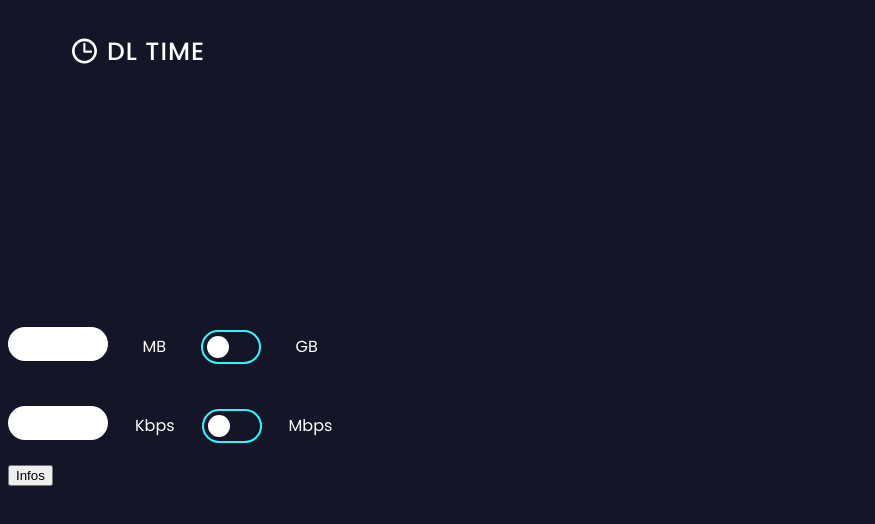
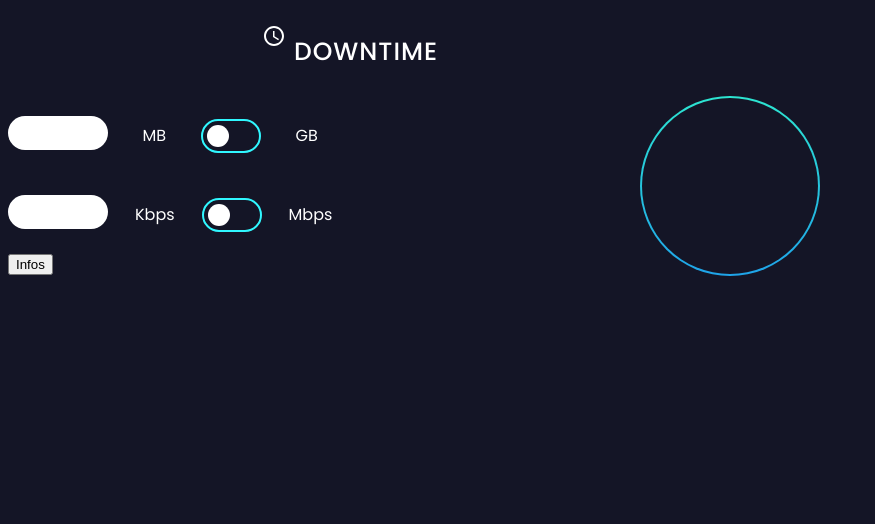
Before and after one commit to MathisTimo/DownloadCalculator, a plain HTML site: page index.html in a window 1280 px wide. Shown: the whole page, without its empty margins (0-875 px from the left). Drawn offline with Linux system fonts and the light colour scheme.

Commit message:
CSS V1.2
Big button w/ annimation
Calcul box
Logo + SVG

```diff
--- a/index.html
+++ b/index.html
@@ -76,15 +76,19 @@
   </head>
   <body id="dbody">
       <div id="logo">
-        <svg id="clock" xmlns="http://www.w3.org/2000/svg" xmlns:xlink="http://www.w3.org/1999/xlink" version="1.1" id="Capa_1" x="0px" y="0px" width="512px" height="512px" viewBox="0 0 97.16 97.16" style="enable-background:new 0 0 97.16 97.16;" xml:space="preserve">
-        <g>
-	       <g>
-		      <path d="M48.58,0C21.793,0,0,21.793,0,48.58s21.793,48.58,48.58,48.58s48.58-21.793,48.58-48.58S75.367,0,48.58,0z M48.58,86.823    c-21.087,0-38.244-17.155-38.244-38.243S27.493,10.337,48.58,10.337S86.824,27.492,86.824,48.58S69.667,86.823,48.58,86.823z" fill="#FFFFFF"/>
-		      <path d="M73.898,47.08H52.066V20.83c0-2.209-1.791-4-4-4c-2.209,0-4,1.791-4,4v30.25c0,2.209,1.791,4,4,4h25.832    c2.209,0,4-1.791,4-4S76.107,47.08,73.898,47.08z" fill="#FFFFFF"/>
-	       </g>
-        </g>
-        </svg><p id="logotext">DL TIME</p>
+        <svg id="clock" xmlns="http://www.w3.org/2000/svg" xmlns:xlink="http://www.w3.org/1999/xlink" version="1.1" x="0px" y="0px" viewBox="0 0 510 510" >
+<g>
+	<g id="access-time">
+		<path  d="M255,0C114.75,0,0,114.75,0,255s114.75,255,255,255s255-114.75,255-255S395.25,0,255,0z     M255,459c-112.2,0-204-91.8-204-204S142.8,51,255,51s204,91.8,204,204S367.2,459,255,459z"/>
+		<polygon  points="267.75,127.5 229.5,127.5 229.5,280.5 362.1,362.1 382.5,328.95 267.75,260.1   "/>
+	</g>
+            </g>
+</svg><p id="logotext">DOWNTIME</p>
       </div>
+      <div id="ring" style="position: absolute; left: 50%;">
+          <span class="start-ring"></span>
+          <span class="start-border"></span>
+          </div>
       <div id="box">
         <form>
             <div class="row">
@@ -116,6 +120,7 @@
         </form>
           <button onclick="calc()">Infos</button>
           <p id="time"></p>
+
       </div>
   </body>
 </html>
--- a/style.css
+++ b/style.css
@@ -9,10 +9,11 @@ body{
 }
 
 #clock{
-    width: 25px;
+    width: 20px;
     fill: white;
-    margin-left: 5vw;
-    margin-top: -213px;
+    padding-right: 10px;
+    margin-top: -32px;
+
 }
 
 #clock:hover{
@@ -25,13 +26,57 @@ body{
     font-size: 25px;
     font-weight: 500;
     letter-spacing: 1px;
-    margin-left: 10px;
 }
 
 #logo{
     display: flex;
     flex-direction: row;
+    margin-left: 20vw;;
 }
+
+.start-border {
+    display: block;
+    position: absolute;
+    top: 0;
+    left: 0;
+    width: 180px;
+    height: 180px;
+    border-radius: 180px;
+    box-sizing: border-box;
+    background-color: #141526;
+    border: 2px transparent solid;
+    background-origin: border-box;
+    background-clip: content-box,border-box;
+    background-image: linear-gradient(#141526,#141526),linear-gradient(to bottom,#2de5d1,#1fa4e9);
+    animation-name: start-heartbeat;
+    animation-delay: 3.5s;
+    animation-duration: 3.5s;
+    animation-iteration-count: infinite;
+    animation-timing-function: ease-out;
+}
+
+.start-ring {
+    display: block;
+    position: absolute;
+    top: 0;
+    left: 0;
+    width: 180px;
+    height: 180px;
+    border-radius: 180px;
+    box-sizing: border-box;
+    border: 2px #26c5dd solid;
+    opacity: 0;
+    animation-name: start-ring;
+    animation-delay: 8.5s;
+    animation-duration: 3s;
+    animation-iteration-count: infinite;
+    animation-timing-function: linear;
+}
+
+@keyframes start-ring
+{0%{opacity:0;transform:scale(1)}12.5%{opacity:0;transform:scale(.995)}16.667%{opacity:1}50%{opacity:0;transform:scale(1.3)}}
+
+
 
 .switch {
   position: relative;
```
